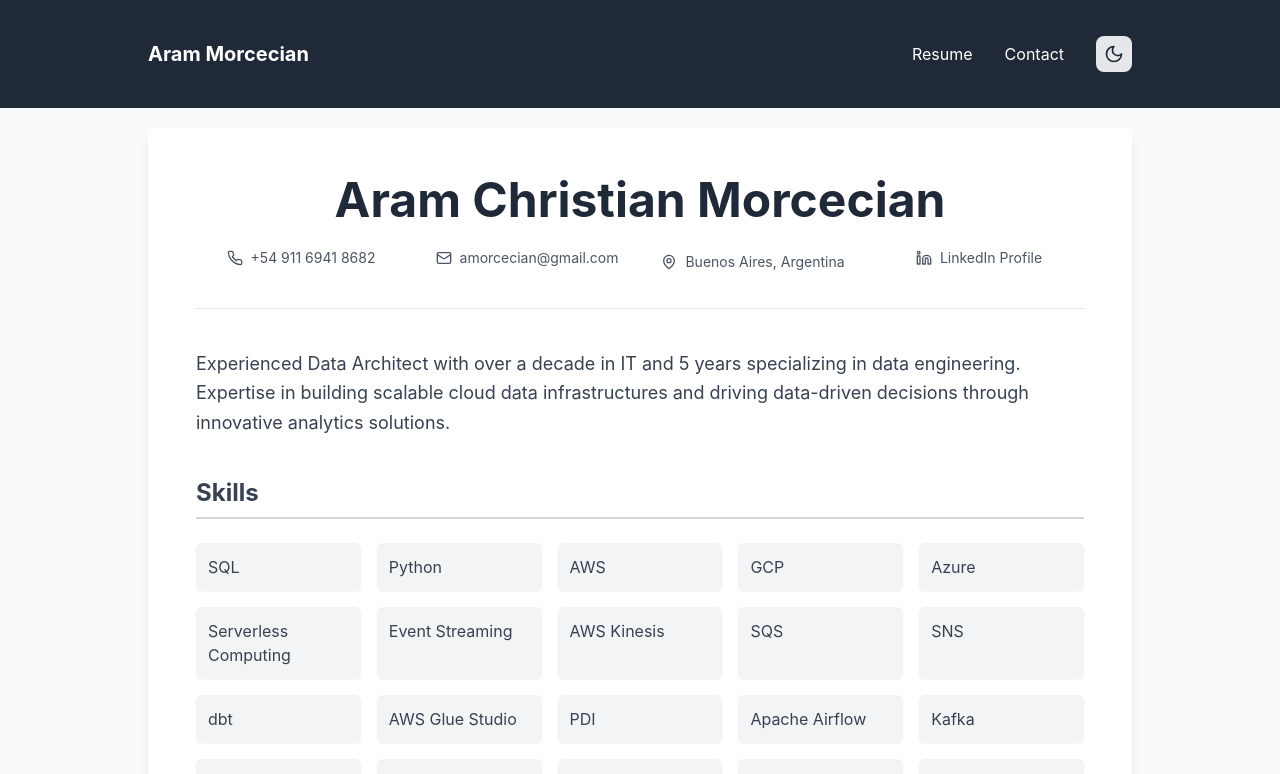
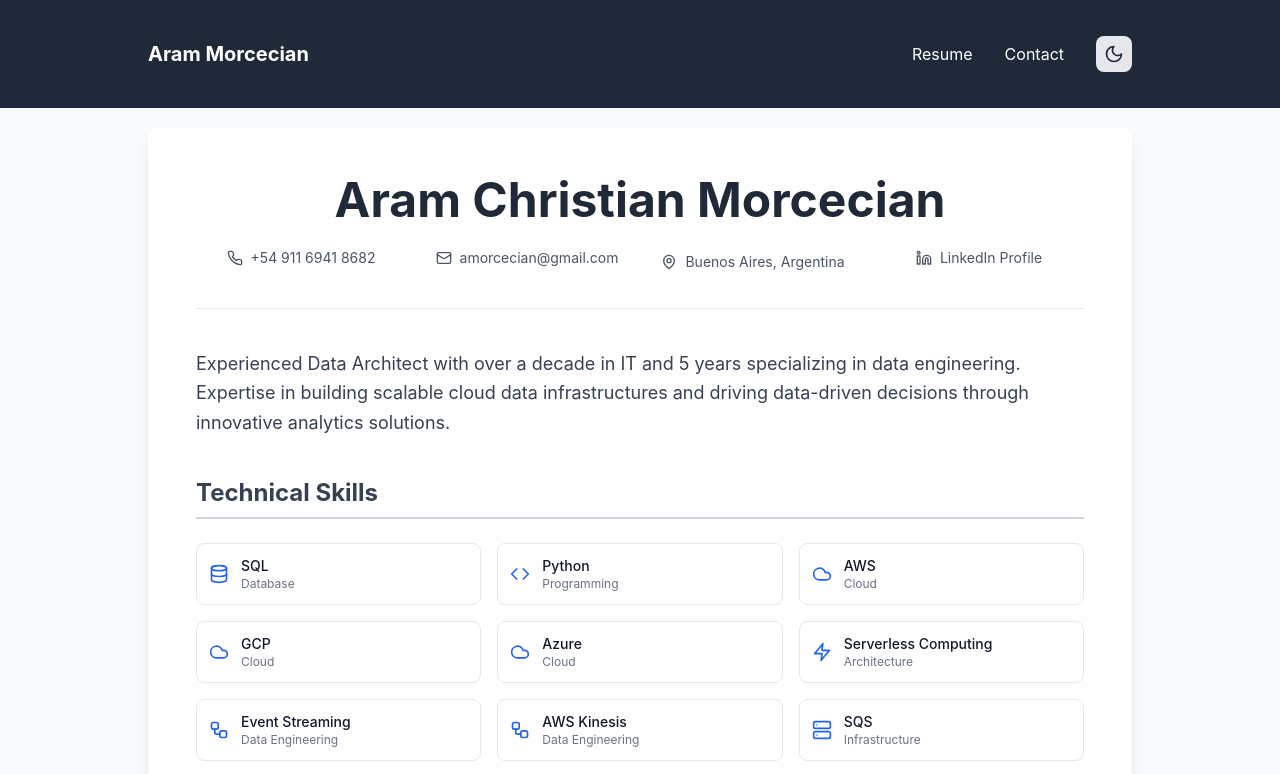
Before and after one commit to amorcecian/website, a Next.js app: page / in a window 1280 px wide. Shown: the top 774 px of the page. Built offline with nearby package versions, Linux system fonts and the light colour scheme.

Commit message:
Changing skills layout

```diff
--- a/pages/index.js
+++ b/pages/index.js
@@ -1,5 +1,9 @@
 import Layout from '../components/Layout';
-import { Mail, Phone, MapPin, Linkedin, Github, Globe } from 'lucide-react';
+import {
+  Mail, Phone, MapPin, Linkedin, Github, Globe,
+  Database, Code, Cloud, Server, BarChart,
+  Workflow, Zap, GitBranch, Settings
+} from 'lucide-react';
 
 const resumeData = {
   name: "Aram Christian Morcecian",
@@ -11,9 +15,28 @@ const resumeData = {
   },
   summary: "Experienced Data Architect with over a decade in IT and 5 years specializing in data engineering. Expertise in building scalable cloud data infrastructures and driving data-driven decisions through innovative analytics solutions.",
   skills: [
-    "SQL", "Python", "AWS", "GCP", "Azure", "Serverless Computing", "Event Streaming",
-    "AWS Kinesis", "SQS", "SNS", "dbt", "AWS Glue Studio", "PDI", "Apache Airflow",
-    "Kafka", "Snowflake", "Redshift", "BigQuery", "Power BI", "Tableau", "Terraform", "GitHub Actions"
+    { name: "SQL", icon: Database, category: "Database" },
+    { name: "Python", icon: Code, category: "Programming" },
+    { name: "AWS", icon: Cloud, category: "Cloud" },
+    { name: "GCP", icon: Cloud, category: "Cloud" },
+    { name: "Azure", icon: Cloud, category: "Cloud" },
+    { name: "Serverless Computing", icon: Zap, category: "Architecture" },
+    { name: "Event Streaming", icon: Workflow, category: "Data Engineering" },
+    { name: "AWS Kinesis", icon: Workflow, category: "Data Engineering" },
+    { name: "SQS", icon: Server, category: "Infrastructure" },
+    { name: "SNS", icon: Server, category: "Infrastructure" },
+    { name: "dbt", icon: Settings, category: "Data Engineering" },
+    { name: "AWS Glue Studio", icon: Settings, category: "Data Engineering" },
+    { name: "PDI", icon: Settings, category: "Data Engineering" },
+    { name: "Apache Airflow", icon: Workflow, category: "Data Engineering" },
+    { name: "Kafka", icon: Workflow, category: "Data Engineering" },
+    { name: "Snowflake", icon: Database, category: "Database" },
+    { name: "Redshift", icon: Database, category: "Database" },
+    { name: "BigQuery", icon: Database, category: "Database" },
+    { name: "Power BI", icon: BarChart, category: "Analytics" },
+    { name: "Tableau", icon: BarChart, category: "Analytics" },
+    { name: "Terraform", icon: Settings, category: "Infrastructure" },
+    { name: "GitHub Actions", icon: GitBranch, category: "DevOps" }
   ],
   experience: [
     {
@@ -146,6 +169,18 @@ const ContactItem = ({ icon: Icon, text, href }) => (
   </a>
 );
 
+const SkillItem = ({ skill }) => (
+  <div className="flex items-center gap-3 p-3 border border-gray-200 dark:border-gray-600 rounded-lg hover:border-blue-300 dark:hover:border-blue-500 transition-colors duration-300">
+    <div className="flex-shrink-0">
+      <skill.icon size={20} className="text-blue-600 dark:text-blue-400" />
+    </div>
+    <div className="flex-grow">
+      <h3 className="text-sm font-medium text-gray-900 dark:text-gray-100">{skill.name}</h3>
+      <p className="text-xs text-gray-500 dark:text-gray-400">{skill.category}</p>
+    </div>
+  </div>
+);
+
 export default function Home() {
   return (
     <Layout title={`${resumeData.name} | Data Architect & Engineer`}>
@@ -171,12 +206,10 @@ export default function Home() {
 
         {/* Skills Section */}
         <section className="mb-10">
-          <SectionTitle title="Skills" />
-          <div className="grid grid-cols-2 sm:grid-cols-3 md:grid-cols-4 lg:grid-cols-5 gap-4">
+          <SectionTitle title="Technical Skills" />
+          <div className="grid grid-cols-1 sm:grid-cols-2 lg:grid-cols-3 gap-4">
             {resumeData.skills.map((skill) => (
-              <div key={skill} className="bg-gray-100 dark:bg-gray-700 p-3 rounded-md shadow-sm hover:shadow-md transition-shadow duration-300">
-                <span className="text-gray-700 dark:text-gray-300">{skill}</span>
-              </div>
+              <SkillItem key={skill.name} skill={skill} />
             ))}
           </div>
         </section>
```
